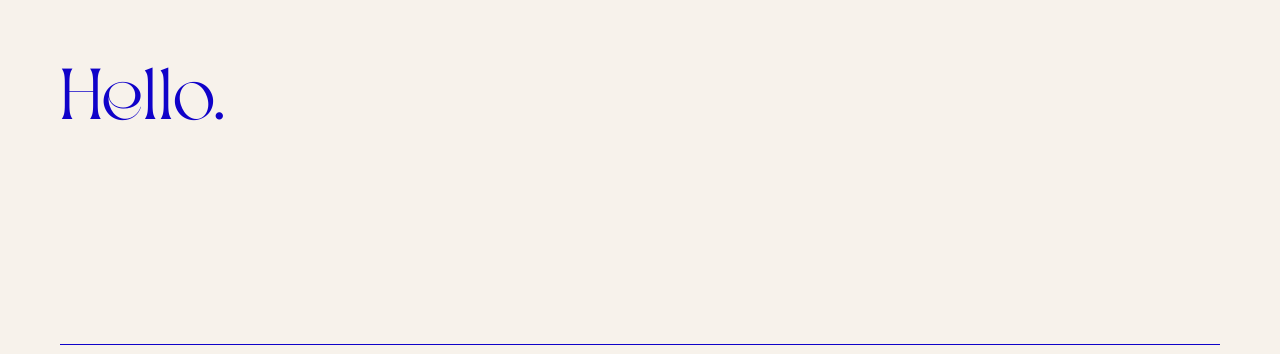
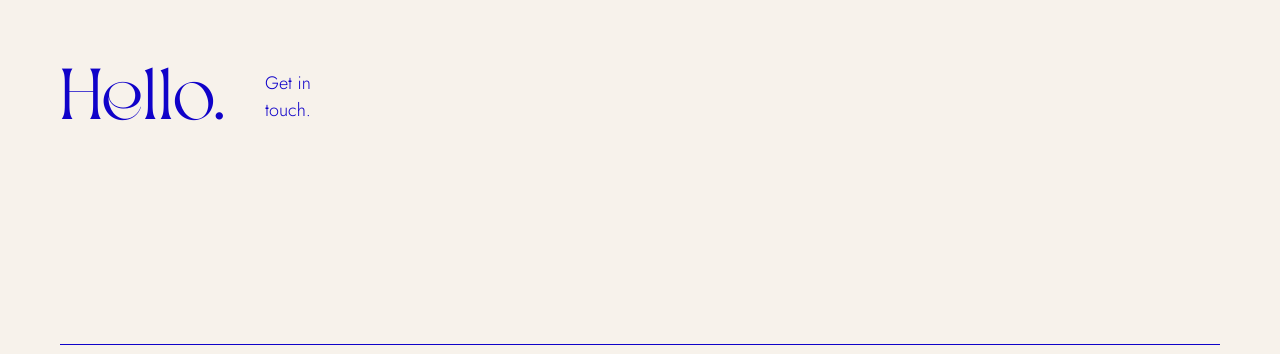
Before and after one commit to lisamarieandersson/showcase-pro, a React (Vite) app: page /contact in a window 1280 px wide. Shown: the part 191-545 px from the top of the page. Built offline with nearby package versions, Linux system fonts and the light colour scheme.

Commit message:
add start of contact page

```diff
--- a/src/pages/contact-page/ContactPage.tsx
+++ b/src/pages/contact-page/ContactPage.tsx
@@ -8,6 +8,7 @@ function ContactPage() {
     <div className="contact-page">
       <Header />
       <h1 className="contact-page__heading">Hello.</h1>
+      <p className="contact-page__contact">Get in touch.</p>
       <Footer />
     </div>
   );
```
